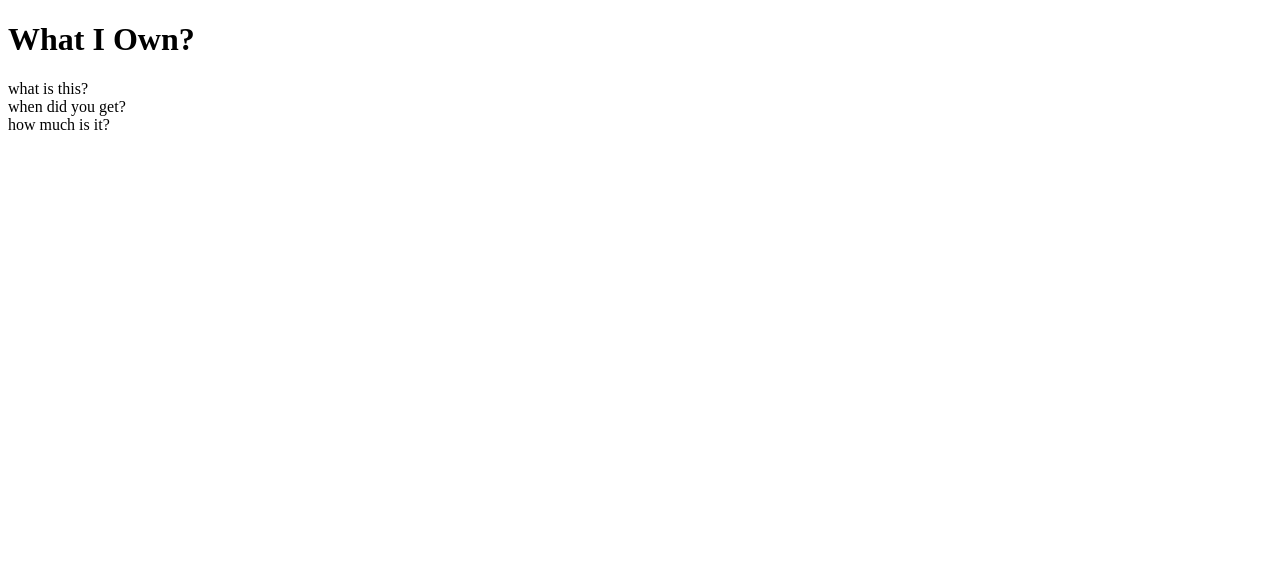
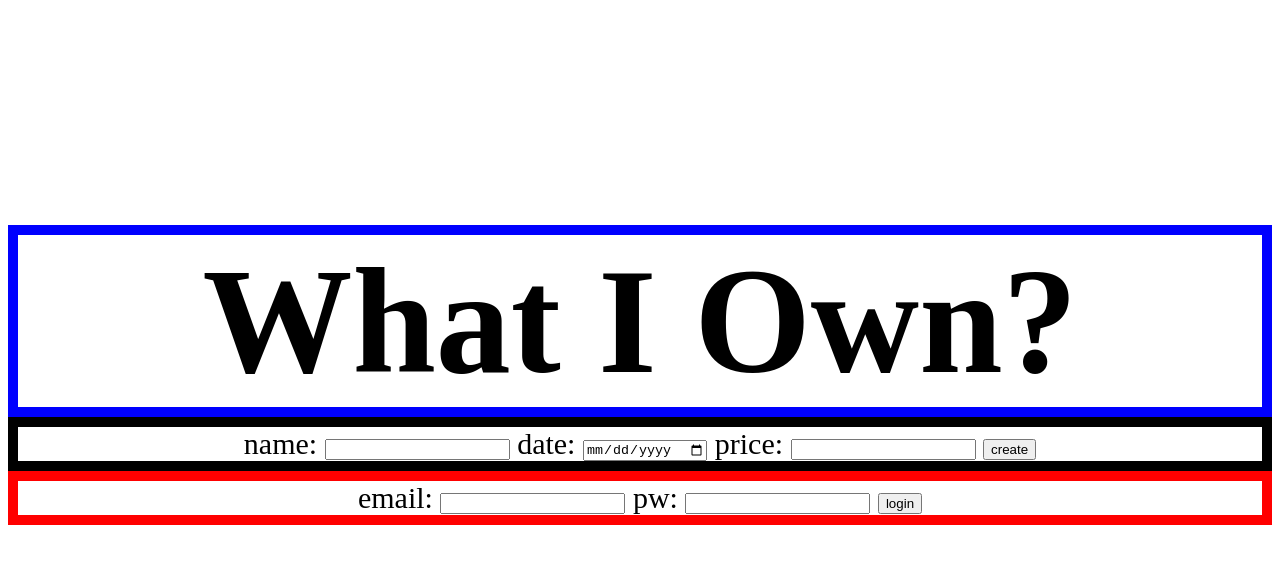
Before and after one commit to kmj673/kmj673.github.io, a plain HTML site: page index.html in a window 1280 px wide. Drawn offline with Linux system fonts and the light colour scheme.

Commit message:
commit on 'master'

```diff
--- a/index.html
+++ b/index.html
@@ -1,23 +1,33 @@
-<!doctype html>
+<!DOCTYPE html>
 
 <html lang="en">
   <head>
-  <meta charset="utf-8">
+    <meta charset="utf-8" />
 
     <title>What I Own?</title>
-  <meta name="description" content="The HTML5 Herald">
-  <meta name="author" content="SitePoint">
+    <meta name="description" content="The HTML5 Herald" />
+    <meta name="author" content="SitePoint" />
 
-  <link rel="stylesheet" href="css/styles.css?v=1.0">
-
+    <link rel="stylesheet" href="styles.css" />
   </head>
 
   <body>
     <h1>What I Own?</h1>
-  <div class="questionBox">
-    <div>what is this?</div>
-    <div>when did you get?</div>
-    <div>how much is it?</div>
+    <div class="question">
+      <label for="name">name:</label>
+      <input id="name" />
+      <label for="date">date:</label>
+      <input type="date" id="date" />
+      <label for="price">price:</label>
+      <input id="price" />
+      <button type="button">create</button>
+    </div>
+    <div class="login">
+      <label for="email">email:</label>
+      <input id="email" />
+      <label for="pw">pw:</label>
+      <input type="password" "id="pw" />
+      <button type="butoon">login</button>
     </div>
   </body>
 </html>
--- a/style.css
+++ /dev/null
@@ -1,4 +0,0 @@
-.questionBox {
-  display: flex;
-  flex-direction: row;
-}
--- /dev/null
+++ b/styles.css
@@ -0,0 +1,29 @@
+h1 {
+  font-size: 150px;
+  text-align: center;
+  margin-top: 1.5em;
+  margin-bottom: 0px;
+  border: 10px solid blue;
+}
+
+.question {
+  font-size: 30px;
+  text-align: center;
+
+  border: 10px solid;
+}
+
+.question > div {
+  display: inline-block;
+}
+
+.login {
+  font-size: 30px;
+  text-align: center;
+
+  border: 10px solid red;
+}
+
+.login > div {
+  display: inline-block;
+}
```
Lines whose indentation alone changed are shown as unchanged.
